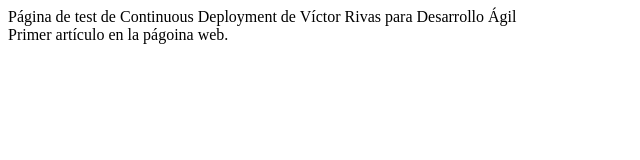
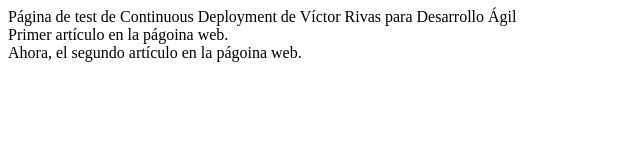
Before and after one commit to UJA-Desarrollo-Agil/ejemplo_cd_pagina_web, a plain HTML site: page index.html in a window 1280 px wide. Shown: the whole page, without its empty margins (0-640 px from the left). Drawn offline with Linux system fonts and the light colour scheme.

Commit message:
Segundo article en rama main

```diff
--- a/index.html
+++ b/index.html
@@ -9,6 +9,9 @@
       <article>
         Primer artículo en la págoina web.
       </article>
+      <article>
+        Ahora, el segundo  artículo en la págoina web.
+      </article>
     </header>
   </body>
 </html>
```
